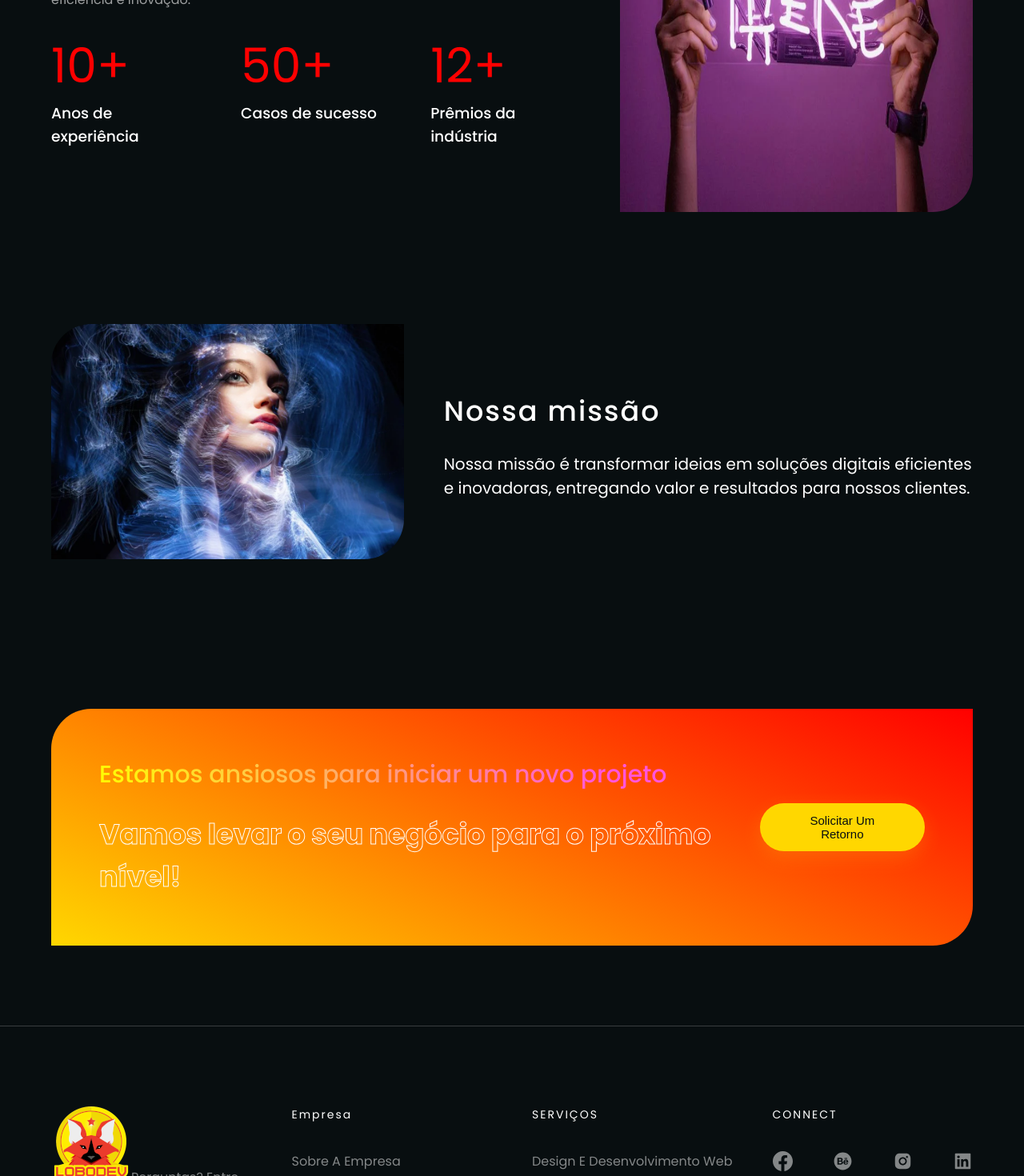
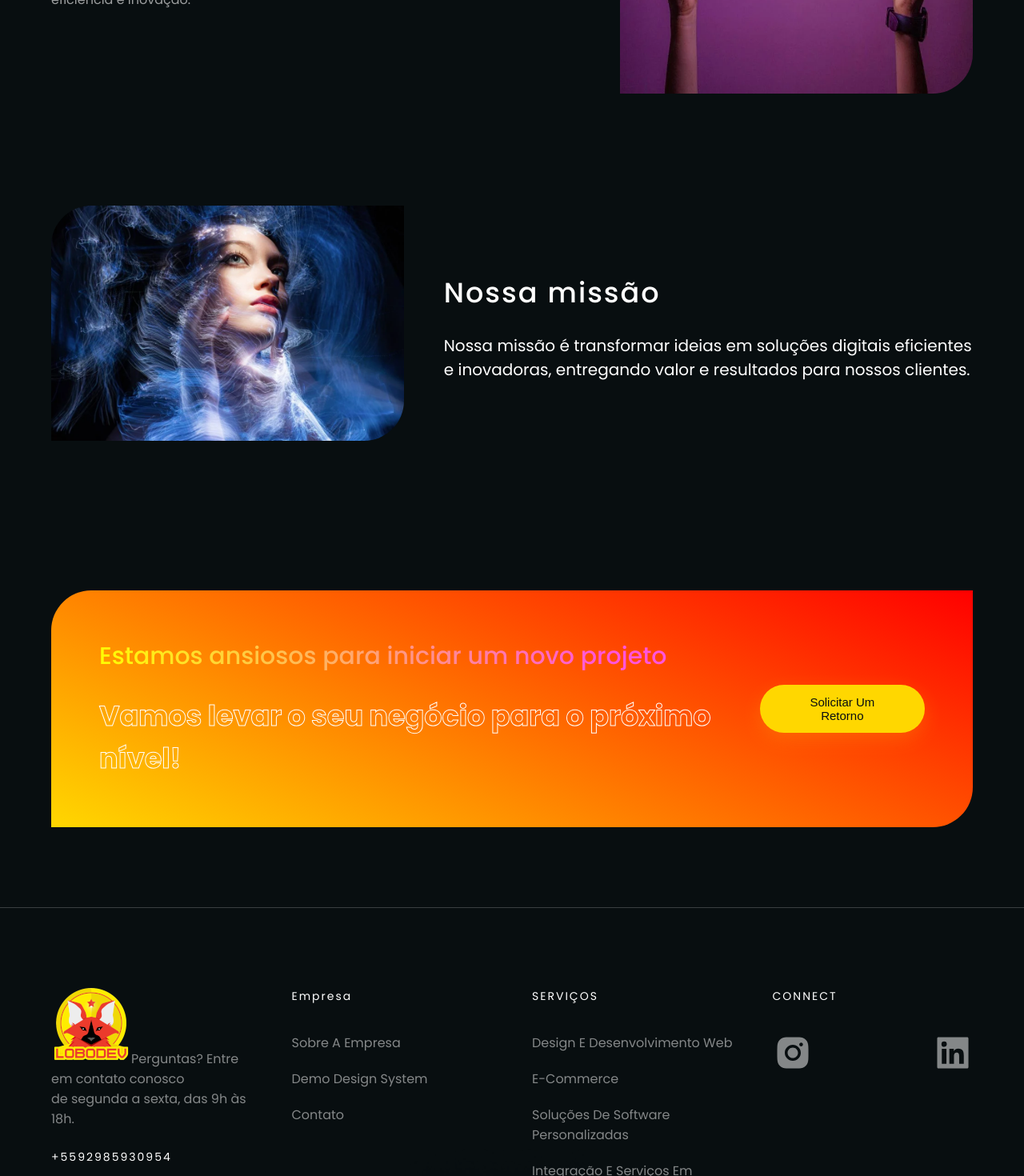
Before and after one commit to andrelobo/digital2, a Next.js app: page /agency in a window 1280 px wide. Shown: the part 940-2410 px from the top of the page at 80% size. Built offline with nearby package versions, Linux system fonts and the light colour scheme.

Commit message:
fix: footer adjustments

```diff
--- a/components/Expertise.js
+++ b/components/Expertise.js
@@ -6,22 +6,28 @@ import { Card } from "./common/Card";
 const Expertise = () => {
   return (
     <>
-      <section className='expertise'>
-        <div className='container'>
-        <div className='heading-title'>
-  <Title title='Nossa Experiência' />
-  <p>Com anos de experiência em desenvolvimento de software, nossa equipe domina as mais modernas tecnologias de back-end e front-end. Criamos soluções escaláveis e de alta performance, integrando arquiteturas robustas no back-end com interfaces dinâmicas e responsivas no front-end, garantindo uma experiência completa e eficiente para nossos clientes.</p>
-</div>
+      <section className="expertise">
+        <div className="container">
+          <div className="heading-title">
+            <Title title="Nossa Experiência" />
+            <p>
+              Desenvolvemos aplicações como sistemas de gestão, plataformas de
+              e-commerce e apps mobile, sempre focando em soluções escaláveis e
+              de alto desempenho. Integramos back-ends robustos com interfaces
+              dinâmicas e responsivas, proporcionando uma experiência eficiente
+              e completa para nossos clientes.
+            </p>
+          </div>
 
-          <div className='hero-content grid-4'>
+          <div className="hero-content grid-4">
             {expertise.map((item) => (
-              <Card data={item} key={item.id} caption='saiba mais' />
+              <Card data={item} key={item.id} caption="" />
             ))}
           </div>
         </div>
       </section>
     </>
   );
-}
+};
 
 export default Expertise;
--- a/components/common/Footer.js
+++ b/components/common/Footer.js
@@ -1,107 +1,101 @@
-import Link from "next/link"
-import { TitleLogo } from "./Title"
-import { BsFacebook } from "react-icons/bs"
-import { AiFillBehanceCircle, AiFillInstagram, AiFillLinkedin } from "react-icons/ai"
+import Link from "next/link";
+import { TitleLogo } from "./Title";
+import { BsFacebook } from "react-icons/bs";
+import {
+  AiFillBehanceCircle,
+  AiFillInstagram,
+  AiFillLinkedin,
+} from "react-icons/ai";
 
 const Footer = () => {
   return (
     <>
       <footer>
-        <div className='container'>
-          <div className='grid-4'>
-            <div className='logo'>
+        <div className="container">
+          <div className="grid-4">
+            <div className="logo">
               <img src="/images/lobodev_logo.png" alt="logo" />
 
               <span>
-              Perguntas? Entre em contato conosco <br /> de segunda a sexta, das 9h às 18h.
+                Perguntas? Entre em contato conosco <br /> de segunda a sexta,
+                das 9h às 18h.
               </span>
               <br />
               <br />
               <h3>+5592985930954</h3>
               <br />
-              <button className='button-primary'>Faça um orçamento</button>
+              <button className="button-primary">Faça um orçamento</button>
             </div>
             <ul>
               <h3>Empresa</h3>
               <li>
-                <Link href='/'>Sobre a empresa</Link>
+                <Link href="/">Sobre a empresa</Link>
               </li>
 
-
               <li>
-                <Link href='/'>Demo design system</Link>
+                <Link href="/">Demo design system</Link>
               </li>
               <li>
-                <Link href='/'>Contato</Link>
+                <Link href="/">Contato</Link>
               </li>
             </ul>
             <ul>
               <h3>SERVIÇOS</h3>
               <li>
-  <Link href='/'>Design e Desenvolvimento Web</Link>
+                <Link href="/">Design e Desenvolvimento Web</Link>
               </li>
 
               <li>
-  <Link href='/'>E-Commerce</Link>
+                <Link href="/">E-Commerce</Link>
               </li>
 
               <li>
-  <Link href='/'>Soluções de Software Personalizadas</Link>
+                <Link href="/">Soluções de Software Personalizadas</Link>
               </li>
               <li>
-  <Link href='/'>Integração e Serviços em Nuvem</Link>
+                <Link href="/">Integração e Serviços em Nuvem</Link>
               </li>
               <li>
-  <Link href='/'>Desenvolvimento e Integração de APIs</Link>
+                <Link href="/">Desenvolvimento e Integração de APIs</Link>
               </li>
               <li>
-  <Link href='/'>Análise de Dados e Inteligência de Negócios</Link>
+                <Link href="/">
+                  Análise de Dados e Inteligência de Negócios
+                </Link>
               </li>
               <li>
-   <Link href='/'>Modernização de Sistemas Legados</Link>
+                <Link href="/">Modernização de Sistemas Legados</Link>
               </li>
-
             </ul>
             <ul>
               <h3>CONNECT</h3>
-              <div className='connect'>
+              <div className="connect">
                 <li>
-                  <Link href='/'>
-                    <BsFacebook size={25} />
+                  <Link href="/">
+                    <AiFillInstagram size={50} />
                   </Link>
                 </li>
                 <li>
-                  <Link href='/'>
-                    <AiFillBehanceCircle size={25} />
-                  </Link>
-                </li>
-                <li>
-                  <Link href='/'>
-                    <AiFillInstagram size={25} />
-                  </Link>
-                </li>
-                <li>
-                  <Link href='/'>
-                    <AiFillLinkedin size={25} />
+                  <Link href="/">
+                    <AiFillLinkedin size={50} />
                   </Link>
                 </li>
               </div>
             </ul>
           </div>
-          <div className='legal connect py'>
-            <div className='text'>
+          <div className="legal connect py">
+            <div className="text">
               <span>© 2024 LOBODEV TECH ALL RIGHTS RESERVED.</span>
             </div>
-            <div className='connect'>
+            <div className="connect">
               <span>LOBODEV TECH</span>
               <span> &nbsp; | &nbsp; </span>
-
             </div>
           </div>
         </div>
       </footer>
     </>
-  )
-}
+  );
+};
 
-export default Footer
+export default Footer;
--- a/sections/Agency.js
+++ b/sections/Agency.js
@@ -23,20 +23,7 @@ const Agency = () => {
               <p className="desc-p">
                Transformamos ideias em soluções digitais inovadoras. Nossa equipe cria produtos que atendem ao mercado e antecipam tendências. Desenvolvemos sistemas robustos e escaláveis, unindo tecnologias modernas de back-end e front-end para garantir resultados de alta qualidade, desde softwares personalizados até plataformas digitais complexas, sempre focados em eficiência e inovação.
               </p>{" "}
-              <div className="grid-3">
-                <div className="box">
-                  <h1 className="indigo">10+</h1>
-                  <h3>Anos de experiência</h3>
-                </div>
-                <div className="box">
-                  <h1 className="indigo">50+</h1>
-                  <h3>Casos de sucesso</h3>
-                </div>
-                <div className="box">
-                  <h1 className="indigo">12+</h1>
-                  <h3>Prêmios da indústria</h3>
-                </div>
-              </div>
+
             </div>
             <div className="right w-40 ml">
               <img
--- a/sections/Hero.js
+++ b/sections/Hero.js
@@ -41,8 +41,6 @@ const Hero = () => {
       <Expertise />
       <Banner />
 
-      <ShowCase />
-      <Brand />
 
 
     </>
```
Lines whose indentation alone changed are shown as unchanged.
